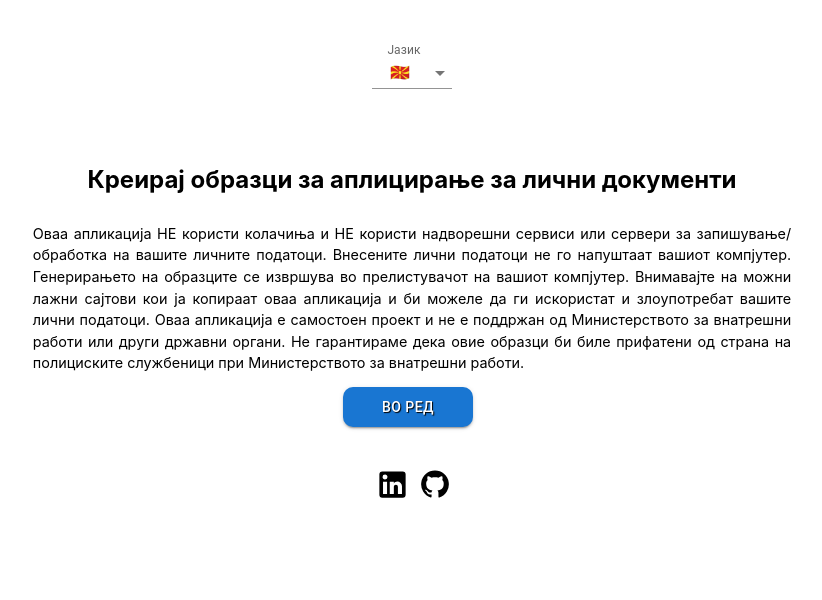
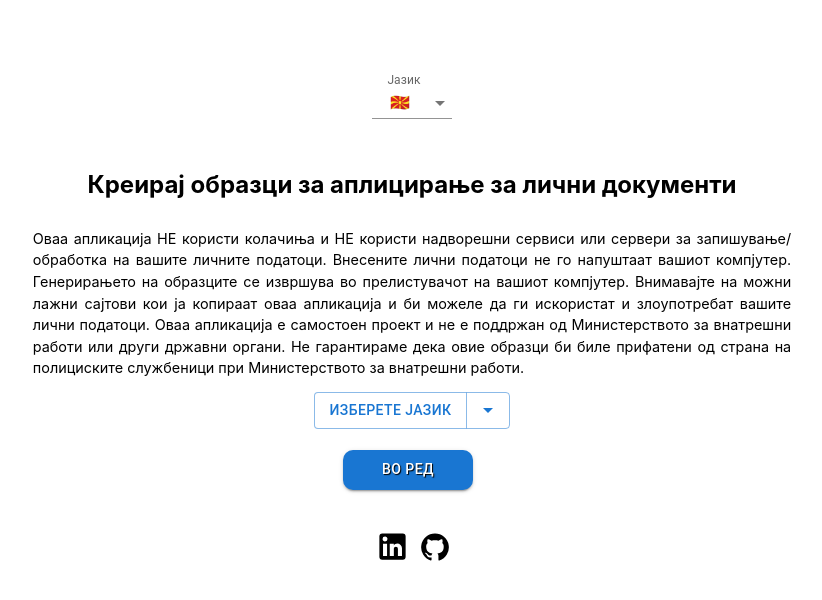
Before and after one commit to tamaranaj/E-obrazci, a React (Vite) app: page / in a window 1280 px wide. Shown: the top 600 px of the page, without its empty margins (228-1050 px from the left). Built offline with nearby package versions, Linux system fonts and the light colour scheme.

Commit message:
adding changes in Home Component

```diff
--- a/src/App.tsx
+++ b/src/App.tsx
@@ -2,7 +2,6 @@ import './App.css'
 import { BrowserRouter, Routes, Route } from 'react-router-dom'
 import { Home } from './Components/HomeComponent/Home'
 import StepperComponent from './Components/StepperComponent/Stepper'
-import { Header } from './Components/HeaderComponent/Header'
 import { Footer } from './Components/Footer/Footer'
 import { albLabels, mkdLabels } from './Components/HelperFunc/formLabels'
 import { albPlaceholders, mkdPlaceholders } from './Components/HelperFunc/formPlaceholders'
@@ -16,13 +15,14 @@ function App() {
 
   return (
     <BrowserRouter>
-      <Header/>
 
     <Routes>
       <Route path='/' element={<Home/>}/>
 
-      <Route path="/е-образци/мкд" element={<StepperComponent termsInfo={termsMkd} formLabels={mkdLabels} formErrorsMessages={formErrorsMkd} formPlaceholders={mkdPlaceholders} stepperLabels={stepperLabelsMkd} patterns={mkdPattern} childrenForm={childrenFormLabelsMKD}/>}/>
-      <Route path='/е-образци/алб' element={<StepperComponent formLabels={albLabels} termsInfo={termsAlb} formErrorsMessages={formErrorsAlb} formPlaceholders={albPlaceholders} stepperLabels={stepperLabelsAlb} patterns={albPatterns} childrenForm={childrenFormLabelsAlb}/>}/>
+      <Route path="/е-образци/мк" element={<StepperComponent termsInfo={termsMkd} formLabels={mkdLabels} formErrorsMessages={formErrorsMkd} formPlaceholders={mkdPlaceholders} stepperLabels={stepperLabelsMkd} patterns={mkdPattern} childrenForm={childrenFormLabelsMKD}/>}/>
+      <Route path='/е-образци/ал' element={<StepperComponent formLabels={albLabels} termsInfo={termsAlb} formErrorsMessages={formErrorsAlb} formPlaceholders={albPlaceholders} stepperLabels={stepperLabelsAlb} patterns={albPatterns} childrenForm={childrenFormLabelsAlb}/>}/>
+
+      <Route path="*" element={<p>Page not found</p>} />
     </Routes>
     <Footer/>
     </BrowserRouter>
--- a/src/Components/ChildrenComponent/ChildrenComponent.tsx
+++ b/src/Components/ChildrenComponent/ChildrenComponent.tsx
@@ -25,18 +25,16 @@ interface ChildrenComponentProps {
 export const ChildrenComponent = ({ handleNext, formProps, errorsMessages, patterns, termsInfo }: ChildrenComponentProps) => {
 
 
-  const { haveChild, handleHaveChild, child, setParentToDefault,necessaryDocuments } = useContext(GeneralContext)
-  const handleChange = (event: React.ChangeEvent<HTMLInputElement>) => {
-    let value = event.target.value
-    if (value === 'true') {
+  const { haveChild, handleHaveChild, child, setParentToDefault,necessaryDocuments,updateSetChild, terms, addParent, removeParent, documentLanguage  } = useContext(GeneralContext)
+  const handleChange = (value:string) => {
 
-      handleHaveChild(true)
-      setParentToDefault()
+   if(value ==='yes'){
+      handleHaveChild(value)
       handleAddParent()
       console.log(child)
     } else {
 
-      handleHaveChild(false)
+      handleHaveChild('no')
       remove(1)
       remove(0)
       setParentToDefault()
@@ -44,8 +42,7 @@ export const ChildrenComponent = ({ handleNext, formProps, errorsMessages, patte
 
   };
 
-  console.log(necessaryDocuments)
-  const { updateSetChild, terms, addParent, removeParent } = useContext(GeneralContext);
+
   const {
     handleSubmit,
     formState: { errors },
@@ -78,7 +75,7 @@ export const ChildrenComponent = ({ handleNext, formProps, errorsMessages, patte
 
       remove(0)
       setParentToDefault()
-      handleHaveChild(false)
+      handleHaveChild('no')
 
     }
 
@@ -97,20 +94,20 @@ export const ChildrenComponent = ({ handleNext, formProps, errorsMessages, patte
             aria-labelledby="demo-controlled-radio-buttons-group"
             name="controlled-radio-buttons-group"
             value={haveChild}
-            onChange={handleChange}
+            onChange={(e)=>handleChange(e.target.value)}
           >
             <div className="radioBtn">
-              <FormControlLabel value={true} control={<Radio />} label={formProps.yes} />
-              <FormControlLabel value={false} control={<Radio />} label={formProps.no} />
+              <FormControlLabel value={'yes'} control={<Radio />} label={formProps.yes} />
+              <FormControlLabel value={'no'} control={<Radio />} label={formProps.no} />
 
             </div>
 
           </RadioGroup>
         </FormControl>)}
 
-        {haveChild && (
+        {haveChild ==='yes' && (
           <section className="dynamicSection">
-            {/* {documentLanguage === 'macedonian' && (<p className="error">Пополнете ја формата користејќи кирилично писмо</p>)} */}
+            {documentLanguage === 'мк' && (<p className="error">Пополнете ја формата користејќи кирилично писмо</p>)}
             <div className="dynamicFieldsContainer">
               {fields.map((field, index) => (
                 <div key={field.id} className="dynamicFields">
--- a/src/Components/HomeComponent/Home.tsx
+++ b/src/Components/HomeComponent/Home.tsx
@@ -1,19 +1,29 @@
 import { useNavigate } from 'react-router-dom'
 import './Home.css'
-import { useContext } from 'react'
+import { useContext, useState } from 'react'
 import { GeneralContext } from '../../context/general.context'
 import Button from '@mui/material/Button'
+import { LanguageSwitcher } from './LanguageSwitcher'
+import { Header } from '../HeaderComponent/Header'
 
 
 export const Home = ()=>{
-    const {language} = useContext(GeneralContext)
+    const {language, documentLanguage} = useContext(GeneralContext)
+    const [error, setError] = useState(false)
     const navigate = useNavigate()
     const navigation = ()=>{
-        navigate('/е-образци')
+        if(!documentLanguage){
+            setError(true)
+            return
+        }
+        setError(false)
+        navigate(`/е-образци/${documentLanguage}`)
     }
 
     return(
         <div className="homeContainer">
+
+            <Header/>
 
             <h2>{language == 'mkd' ? 'Креирај образци за аплицирање за лични документи': "Krijoni formularë aplikimi për dokumente personale"}</h2>
 
@@ -21,6 +31,11 @@ export const Home = ()=>{
                 {language==='mkd'? (<span className='info'>Оваа апликација НЕ користи колачиња и НЕ користи надворешни сервиси или сервери за запишување/обработка на вашите личните податоци. Внесените лични податоци не го напуштаат вашиот компјутер. Генерирањето на образците се извршува во прелистувачот на вашиот компјутер. Внимавајте на можни лажни сајтови кои ја копираат оваа апликација и би можеле да ги искористат и злоупотребат вашите лични податоци. Оваа апликација е самостоен проект и не е поддржан од Министерството за внатрешни работи или други државни органи. Не гарантираме дека овие образци би биле прифатени од страна на полициските службеници при Министерството за внатрешни работи.</span>
                 ) : (<span className='info'>Ky aplikacion NUK përdor cookie dhe NUK përdor shërbime ose serverë të jashtëm për të regjistruar/përpunuar të dhënat tuaja personale. Të dhënat personale të futura nuk largohen nga kompjuteri juaj. Gjenerimi i formularit kryhet në shfletuesin e kompjuterit tuaj.Kujdes nga faqet e mundshme false që kopjojnë këtë aplikacion dhe mund të përdorin dhe abuzojnë me të dhënat tuaja personale. Ky aplikacion është një projekt i pavarur dhe nuk mbështetet nga Ministria e Brendshme apo autoritete të tjera shtetërore. Ne nuk garantojmë se këto formularë do të pranohen nga punonjësit e policisë në Ministrinë e Brendshme.
                 </span>)}
+            </div>
+
+            <div className='column'>
+                <LanguageSwitcher/>
+                {error && (<span className='errorMessage'>{language === 'mkd'? 'Ова поле е задолжително.':'Kjo fushë është e detyrueshme.'}</span>)}
             </div>
 
             <div>
--- /dev/null
+++ b/src/Components/HomeComponent/LanguageSwitcher.tsx
@@ -0,0 +1,115 @@
+import * as React from "react";
+import Button from "@mui/material/Button";
+import ButtonGroup from "@mui/material/ButtonGroup";
+import ArrowDropDownIcon from "@mui/icons-material/ArrowDropDown";
+import ClickAwayListener from "@mui/material/ClickAwayListener";
+import Grow from "@mui/material/Grow";
+import Paper from "@mui/material/Paper";
+import Popper from "@mui/material/Popper";
+import MenuItem from "@mui/material/MenuItem";
+import MenuList from "@mui/material/MenuList";
+import { useContext, useEffect, useRef, useState } from "react";
+import { GeneralContext } from "../../context/general.context";
+
+export const LanguageSwitcher=()=> {
+  const{language,documentLanguage, updateDocumentLanguage}=useContext(GeneralContext)
+  let options = [
+    { label: language==='mkd'? "Македонски": 'Maqedonase', value: "мк" },
+    { label: language==='mkd'?"Албански":'Shqiptare', value: "ал" },
+  ];
+  ;
+  const [open, setOpen] = useState(false);
+  const anchorRef = useRef<HTMLDivElement>(null);
+  const [selectedIndex, setSelectedIndex] = React.useState<number | null>(null);
+
+
+  useEffect(() => {
+    const currentLang = documentLanguage;
+    const foundIndex = options.findIndex((opt) => opt.value === currentLang);
+    setSelectedIndex(foundIndex >= 0 ? foundIndex : null);
+  }, [documentLanguage]);
+
+
+  const handleMenuItemClick = (
+    event: React.MouseEvent<HTMLLIElement, MouseEvent>,
+    index: number
+  ) => {
+    event.preventDefault()
+    const selectedLang = options[index].value;
+    setSelectedIndex(index);
+    setOpen(false);
+    updateDocumentLanguage(selectedLang)
+
+  };
+
+  const handleToggle = () => {
+    setOpen((prevOpen) => !prevOpen);
+  };
+
+  const handleClose = (event: Event) => {
+    if (
+      anchorRef.current &&
+      anchorRef.current.contains(event.target as HTMLElement)
+    ) {
+      return;
+    }
+    setOpen(false);
+  };
+
+  return (
+    <>
+      <ButtonGroup
+        variant="outlined"
+        ref={anchorRef}
+        aria-label="language switcher"
+      >
+        <Button onClick={handleToggle}>
+          {selectedIndex === null ? language ==='mkd'?"Изберете јазик":'Zgjidhni një gjuhë' : options[selectedIndex].label}
+        </Button>
+        <Button
+          size="small"
+          aria-controls={open ? "split-button-menu" : undefined}
+          aria-expanded={open ? "true" : undefined}
+          aria-haspopup="menu"
+          onClick={handleToggle}
+        >
+          <ArrowDropDownIcon />
+        </Button>
+      </ButtonGroup>
+      <Popper
+        sx={{ zIndex: 1 }}
+        open={open}
+        anchorEl={anchorRef.current}
+        role={undefined}
+        transition
+        disablePortal
+      >
+        {({ TransitionProps, placement }) => (
+          <Grow
+            {...TransitionProps}
+            style={{
+              transformOrigin:
+                placement === "bottom" ? "center top" : "center bottom",
+            }}
+          >
+            <Paper>
+              <ClickAwayListener onClickAway={handleClose}>
+                <MenuList id="split-button-menu" autoFocusItem>
+                  {options.map((option, index) => (
+                    <MenuItem
+                      key={option.value}
+                      selected={index === selectedIndex}
+                      onClick={(event) => handleMenuItemClick(event, index)}
+                    >
+                      {option.label}
+                    </MenuItem>
+                  ))}
+                </MenuList>
+              </ClickAwayListener>
+            </Paper>
+          </Grow>
+        )}
+      </Popper>
+    </>
+  );
+}
--- a/src/Components/PersonalInfoComponent/PersonalInfoComponent.tsx
+++ b/src/Components/PersonalInfoComponent/PersonalInfoComponent.tsx
@@ -3,7 +3,6 @@ import { Controller, useForm } from "react-hook-form";
 import { GeneralContext } from "../../context/general.context";
 import { FormLabels } from "../HelperFunc/formLabels";
 import { FormPlaceholder } from "../HelperFunc/formPlaceholders";
-// import { useLocation } from "react-router-dom";
 import { FormErrors } from "../HelperFunc/formErrors";
 import "./PersonalInfoComponent.css";
 import "react-day-picker/style.css";
@@ -41,16 +40,7 @@ export const PersonalInfoComponent = ({
   handleNext,
   handleBack,
 }: PersonalInfoProps) => {
-  // const location = useLocation();
-  // const decodedPath = decodeURIComponent(location.pathname);
 
-  // const isMkd = decodedPath.includes("/мкд");
-  // const isAl = decodedPath.includes("/ал");
-
-  // console.log("Decoded path:", decodedPath); // /е-образци/мкд
-  // console.log("isMkd:", isMkd); // true if on /мкд
-  // const currentPath = location.pathname.includes("/мкд");
-  // console.log('path',location.pathname)
   let genderOptions = [
     { label: labels.gender.female, value: "женски" },
     { label: labels.gender.male, value: "машки" },
@@ -127,11 +117,11 @@ export const PersonalInfoComponent = ({
   return (
     <form className="personalDetailsForm" onSubmit={handleSubmit(submitForm)}>
       <div className="gridWrapper">
-        {/* {currentPath && (
+        {documentLanguage==='мк' && (
           <p className="error">
             Пополнете ја формата користејќи кирилично писмо
           </p>
-        )} */}
+        )}
 
         <div className="flex">
           <section className="column">
@@ -297,7 +287,7 @@ export const PersonalInfoComponent = ({
               handleChange={handleChange}
             />
 
-            {necessaryDocuments.passport && !documentLanguage && (
+            {necessaryDocuments.passport && documentLanguage==='ал' && (
               <TextFieldComponent<FormData>
                 name="nationality"
                 label={labels.nationality}
--- a/src/Components/StepperComponent/Stepper.css
+++ b/src/Components/StepperComponent/Stepper.css
@@ -10,6 +10,17 @@
     justify-content: flex-start;
     width: 100%;
     align-items: center;
+}
+
+.relative{
+    position:relative;
+    width: 100%;
+}
+
+.absolute{
+    width: 50px;
+    position: absolute;
+    left: center;
 }
 
 @media only screen and (max-width:1000px) {
--- a/src/Components/StepperComponent/Stepper.tsx
+++ b/src/Components/StepperComponent/Stepper.tsx
@@ -16,12 +16,17 @@ import { check } from '../HelperFunc/checkAnswers';
 import { ChildrenComponent } from '../ChildrenComponent/ChildrenComponent';
 import { StepperComponentProps } from '../../Types/interfaces';
 import { PersonalInfoComponent } from '../PersonalInfoComponent/PersonalInfoComponent';
+import { useNavigate } from 'react-router-dom';
 
 
 export default function StepperComponent({ stepperLabels, formLabels, formErrorsMessages, formPlaceholders, patterns, childrenForm, termsInfo }: StepperComponentProps) {
 
   const { necessaryDocuments, idCardDocument, passport, driverLicense, resetContext } = useContext(GeneralContext)
   const [activeStep, setActiveStep] = useState(0);
+  const navigate = useNavigate()
+  const handleBackHome=()=>{
+    navigate('/')
+  }
   const handleNext = () => {
     setActiveStep((prevActiveStep) => prevActiveStep + 1);
     console.log(activeStep)
@@ -122,6 +127,8 @@ export default function StepperComponent({ stepperLabels, formLabels, formErrors
             </Paper>}
         </Box>
       </div>
+
+      <div className='relative'><button className='absolute' onClick={handleBackHome}>Home</button></div>
     </div>
   );
 }
--- a/src/context/general.context.tsx
+++ b/src/context/general.context.tsx
@@ -19,9 +19,9 @@ interface ContextDefault {
     driverLicense: DriverLicense;
     child: Children;
     terms: boolean;
-    documentLanguage: string;
+    documentLanguage: string|null;
     tabs: string[];
-    haveChild: boolean;
+    haveChild: string;
     married: null | string;
     contact: string | null;
     phone: boolean;
@@ -43,7 +43,7 @@ interface ContextDefault {
     updateSetChild: (index: number, field: keyof Parents, value: string) => void;
     updateSetTerms: (value: boolean) => void;
     resetContext: () => void;
-    handleHaveChild: (value: boolean) => void;
+    handleHaveChild: (value: string) => void;
     personalInfo: (
         event: React.ChangeEvent<HTMLInputElement | HTMLTextAreaElement>
     ) => void;
@@ -96,13 +96,13 @@ const contextDefaultValues: ContextDefault = {
         nameLanguage: "",
         procedure: "",
     },
-    documentLanguage: "",
+    documentLanguage: null,
     child: {
         parents: [{ firstName: "", lastName: "", relation: "", socialNumber: "" }],
     },
     terms: true,
     tabs: [],
-    haveChild: false,
+    haveChild: 'no',
     married: null,
     contact: null,
     phone: false,
@@ -229,7 +229,7 @@ export const GeneralContextProvider = ({
         });
     };
 
-    const handleHaveChild = (value: boolean) => {
+    const handleHaveChild = (value: string) => {
         setHaveChild(value);
     };
 
```
Also changed, not shown: src/Components/Footer/Footer.tsx (line endings or trailing spaces).
